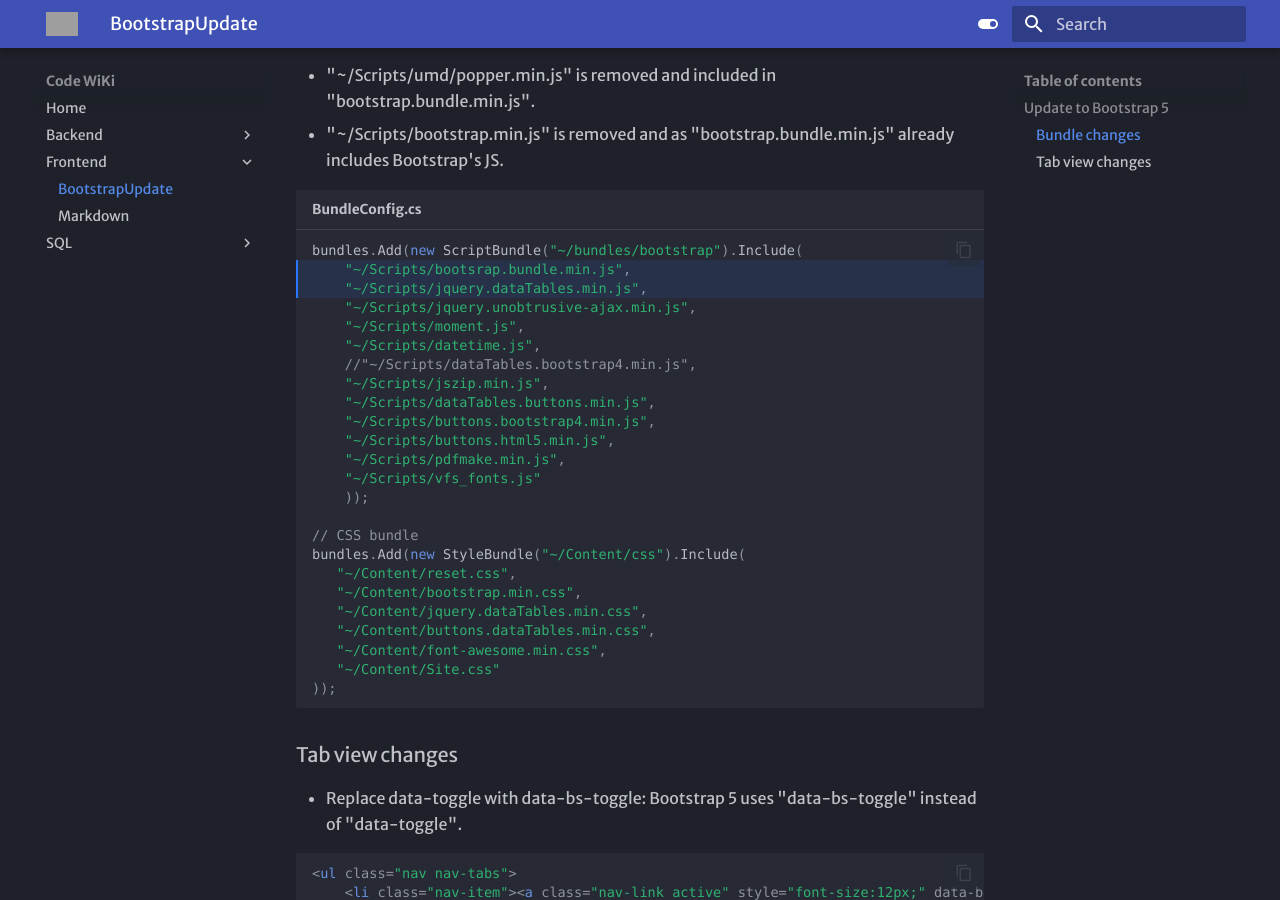
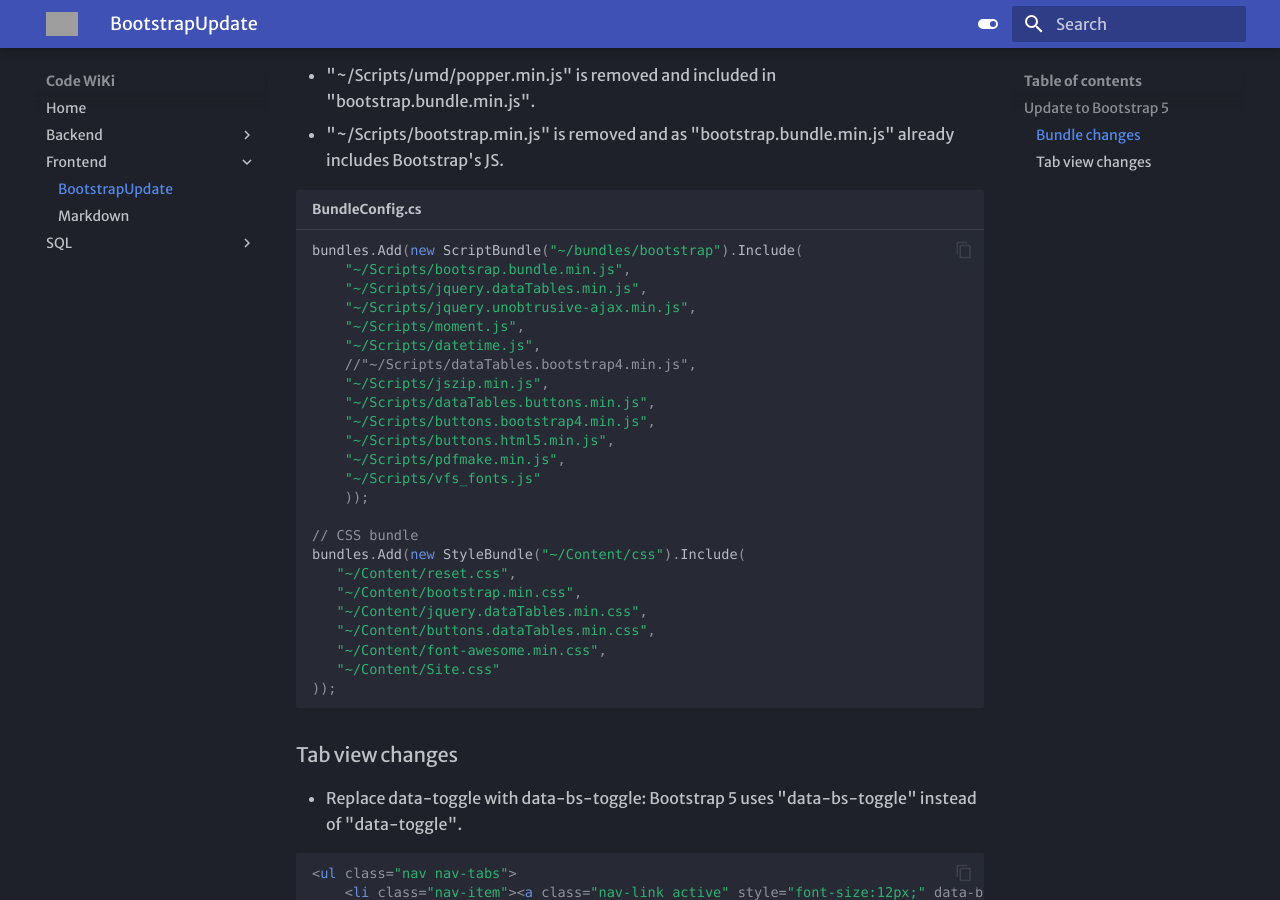
Before and after one commit to mkouhpayeh/code-wiki, an MkDocs documentation site: the page built from docs/Frontend/BootstrapUpdate.md, in a window 1280 px wide and 900 px high, scrolled down 343 px. Built offline with MkDocs 1.6.1 and Material for MkDocs 9.7.7, drawn with Linux system fonts in a browser that asks for light colours; some web fonts are replaced; grey boxes are pictures that could not be loaded.

Commit message:
Update BootstrapUpdate.md

````diff
--- a/docs/Frontend/BootstrapUpdate.md
+++ b/docs/Frontend/BootstrapUpdate.md
@@ -9,7 +9,7 @@
 - "~/Scripts/umd/popper.min.js" is removed and included in "bootstrap.bundle.min.js".
 - "~/Scripts/bootstrap.min.js" is removed and as "bootstrap.bundle.min.js" already includes Bootstrap's JS.
 
-```csharp title="BundleConfig.cs" hl_lines="2 3"
+```csharp title="BundleConfig.cs"
 bundles.Add(new ScriptBundle("~/bundles/bootstrap").Include(
     "~/Scripts/bootsrap.bundle.min.js",
     "~/Scripts/jquery.dataTables.min.js",
````
